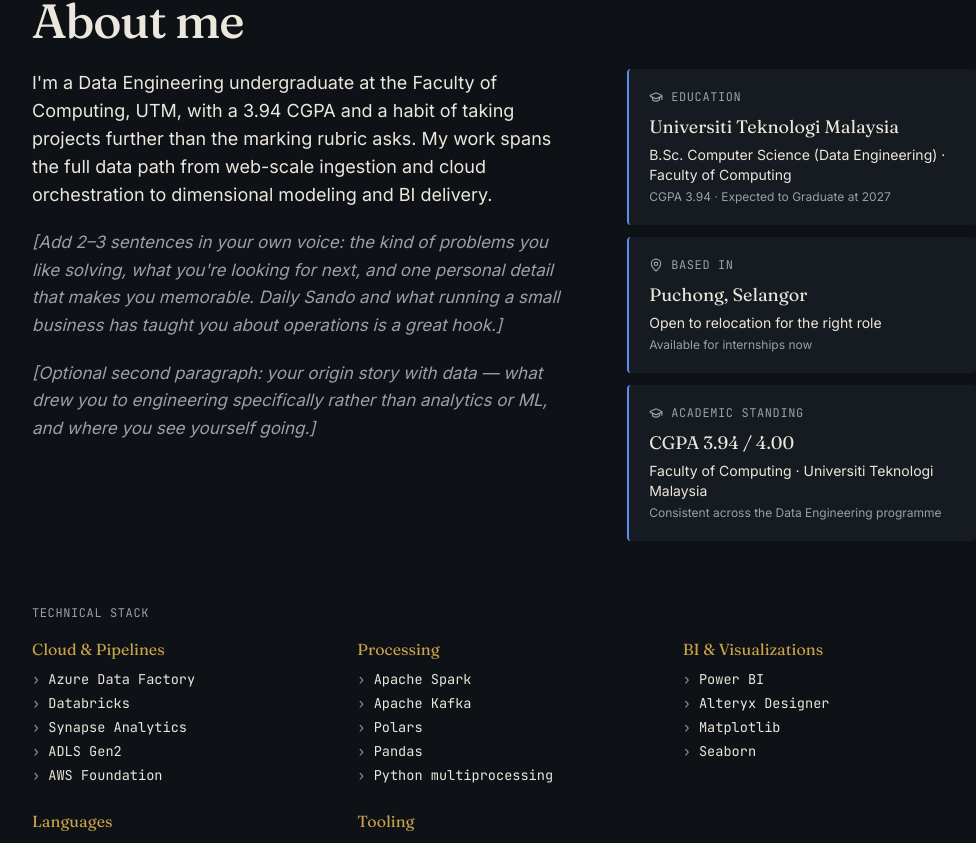
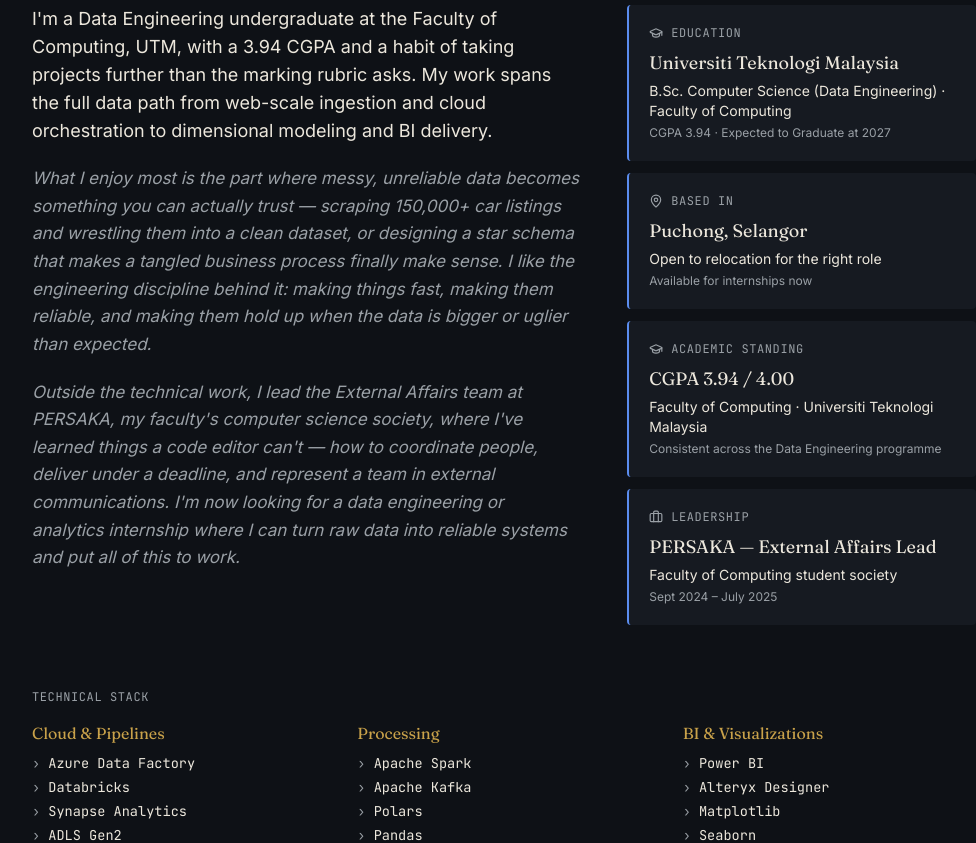
Before and after one commit to fiqdanish/portfolio, a React (Vite) app: page / in a window 1280 px wide. Shown: the part 1001-1844 px from the top of the page, without its empty margins (136-1112 px from the left). Built offline with nearby package versions, Linux system fonts and the light colour scheme.

Commit message:
Adjust a little bit

```diff
--- a/src/components/About.jsx
+++ b/src/components/About.jsx
@@ -22,6 +22,13 @@
     title: 'CGPA 3.94 / 4.00',
     sub: 'Faculty of Computing · Universiti Teknologi Malaysia',
     meta: 'Consistent across the Data Engineering programme',
+  },
+  {
+    icon: Briefcase,
+    label: 'Leadership',
+    title: 'PERSAKA — External Affairs Lead',
+    sub: 'Faculty of Computing student society',
+    meta: 'Sept 2024 – July 2025',
   },
 ]
 
@@ -49,15 +56,21 @@
             and BI delivery.
           </p>
           <p className="text-silver italic">
-            [Add 2–3 sentences in your own voice: the kind of problems you
-            like solving, what you're looking for next, and one personal
-            detail that makes you memorable. Daily Sando and what running a
-            small business has taught you about operations is a great hook.]
+            What I enjoy most is the part where messy, unreliable data becomes
+            something you can actually trust — scraping 150,000+ car listings and
+            wrestling them into a clean dataset, or designing a star schema that
+            makes a tangled business process finally make sense. I like the
+            engineering discipline behind it: making things fast, making them
+            reliable, and making them hold up when the data is bigger or uglier
+            than expected.
           </p>
           <p className="text-silver italic">
-            [Optional second paragraph: your origin story with data — what
-            drew you to engineering specifically rather than analytics or
-            ML, and where you see yourself going.]
+            Outside the technical work, I lead the External Affairs team at PERSAKA,
+            my faculty's computer science society, where I've learned things a code
+            editor can't — how to coordinate people, deliver under a deadline, and
+            represent a team in external communications. I'm now looking for a data
+            engineering or analytics internship where I can turn raw data into
+            reliable systems and put all of this to work.
           </p>
         </div>
 
--- a/src/components/Hero.jsx
+++ b/src/components/Hero.jsx
@@ -29,7 +29,7 @@
 
 export default function Hero() {
   return (
-    <section className="pt-24 pb-20 sm:pt-32 sm:pb-28">
+    <section className="pt-24 pb-10 sm:pt-32 sm:pb-12">
       {/* Eyebrow */}
       <motion.p
         initial={{ opacity: 0, y: 10 }}
```
